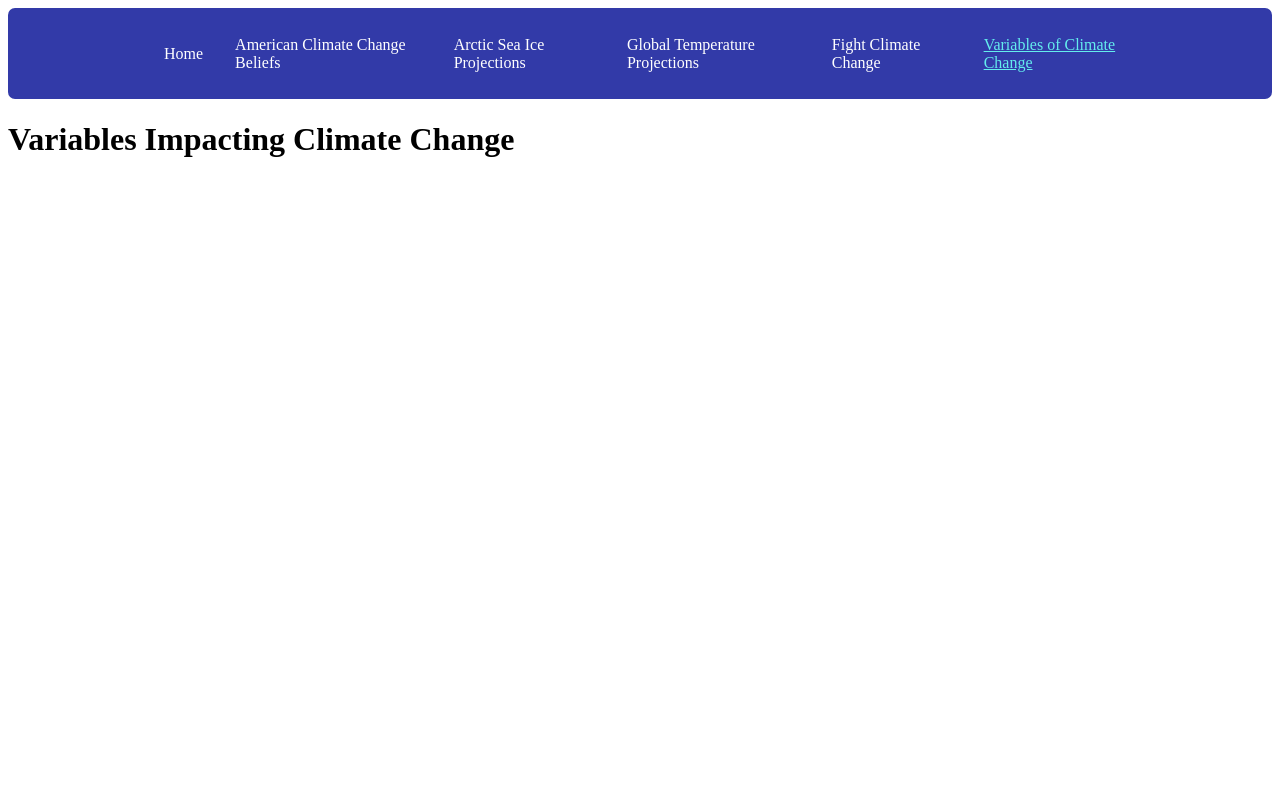
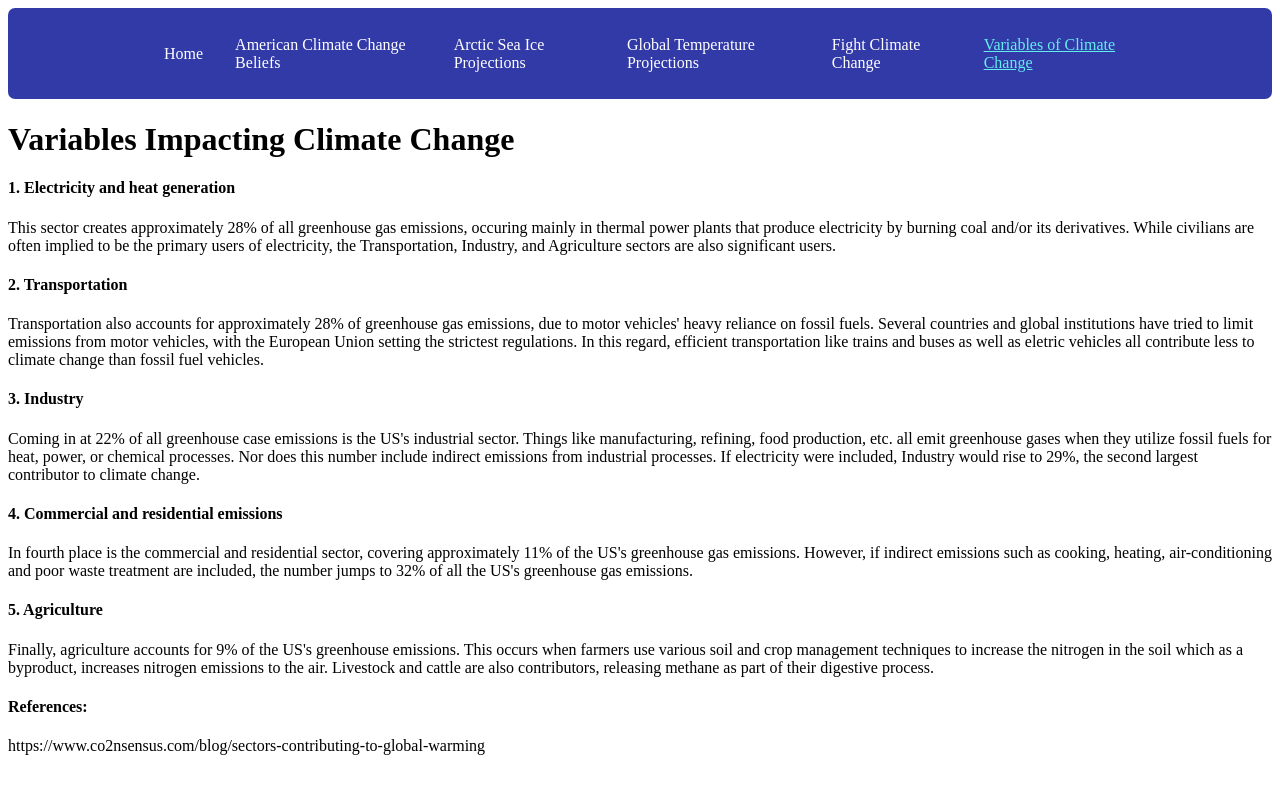
Before and after one commit to CS222-UIUC/course-project-group-21, a React (Create React App) app in the folder frontend/: page /variables_cc in a window 1280 px wide. Shown: the top 794 px of the page. Built offline with nearby package versions, Linux system fonts and the light colour scheme.

Commit message:
Updated "Variables of Climate Change"

```diff
--- a/frontend/src/pages/american_beliefs.js
+++ b/frontend/src/pages/american_beliefs.js
@@ -26,7 +26,7 @@ const Beliefs = () => {
       <div>
         <img src={survey} alt="Survey done by Pew Research Center"/>
       </div>
-      <p>Reference:</p>
+      <h4>Reference:</h4>
       <p>https://www.pewresearch.org/science/2019/11/25/u-s-public-views-on-climate-and-energy/</p>
     </div>
   );
--- a/frontend/src/pages/arctic_ice.js
+++ b/frontend/src/pages/arctic_ice.js
@@ -24,7 +24,7 @@ const Ice = () => {
       <div>
         <img src={visual} alt="Change In Arctic Sea Ice"/>
       </div>
-      <p>Reference:</p>
+      <h4>Reference:</h4>
       <p>https://www.arcus.org/sipn/sea-ice-outlook/2022/post-season</p>
     </div>
   );
--- a/frontend/src/pages/fight_cc.js
+++ b/frontend/src/pages/fight_cc.js
@@ -10,7 +10,6 @@ const Fight = () => {
         <h4>1. Pressure, pressure, pressure</h4>
         <p>
           The most important part of public change is public participation.
-          The top 5 negative contributors to climate change are Agriculture, Transportation, Construction, Manufacturing, and Husbandry.
           Join organizations like Count Us In, which aims to inspire 1 billion people to challenge their leaders to act more boldly on climate.
           Another option is to join the UN's #ActNow campaign on climate change and sustainability.
         </p>
@@ -26,10 +25,9 @@ const Fight = () => {
           As for the consumption side of things, eco-friendly products, foods, and eco-friendly investments.
         </p>
       </div>
-      <p>References:</p>
+      <h4>References:</h4>
       <p>https://www.unep.org/news-and-stories/story/10-ways-you-can-help-fight-climate-crisis</p>
       <p>https://www.greenamerica.org/your-green-life/10-ways-you-can-fight-climate-change</p>
-      <p>https://www.co2nsensus.com/blog/sectors-contributing-to-global-warming</p>
     </div>
   );
 };
--- a/frontend/src/pages/global_temperatures.js
+++ b/frontend/src/pages/global_temperatures.js
@@ -21,7 +21,7 @@ const Temperatures = () => {
         The current 2030 targets expect temperatures to rise by 2.4 degrees Celsius, while the most optimistic projections resulted in around 1.8 degrees of warming.
         Greenhouse gases must be significantly reduced in the 2020s and 2030s in order to achieve an average warming of 1.5 degrees Celsius by 2100.
       </p>
-      <p>Reference:</p>
+      <h4>Reference:</h4>
       <p>https://climateactiontracker.org/global/temperatures/#:~:text=Current%20policies%20presently%20in%20place,C%20above%20pre-industrial%20levels.</p>
     </div>
   );
--- a/frontend/src/pages/variables_cc.js
+++ b/frontend/src/pages/variables_cc.js
@@ -6,6 +6,39 @@ const Variables = () => {
       <h1>
         Variables Impacting Climate Change
       </h1>
+      <div>
+        <h4>1. Electricity and heat generation</h4>
+        <p>
+          This sector creates approximately 28% of all greenhouse gas emissions, occuring mainly in thermal power plants that produce electricity by burning coal and/or its derivatives.
+          While civilians are often implied to be the primary users of electricity, the Transportation, Industry, and Agriculture sectors are also significant users.
+        </p>
+        <h4>2. Transportation</h4>
+        <p>
+          Transportation also accounts for approximately 28% of greenhouse gas emissions, due to motor vehicles' heavy reliance on fossil fuels.
+          Several countries and global institutions have tried to limit emissions from motor vehicles, with the European Union setting the strictest regulations.
+          In this regard, efficient transportation like trains and buses as well as eletric vehicles all contribute less to climate change than fossil fuel vehicles.
+        </p>
+        <h4>3. Industry</h4>
+        <p>
+          Coming in at 22% of all greenhouse case emissions is the US's industrial sector.
+          Things like manufacturing, refining, food production, etc. all emit greenhouse gases when they utilize fossil fuels for heat, power, or chemical processes.
+          Nor does this number include indirect emissions from industrial processes.
+          If electricity were included, Industry would rise to 29%, the second largest contributor to climate change.
+        </p>
+        <h4>4. Commercial and residential emissions</h4>
+        <p>
+          In fourth place is the commercial and residential sector, covering approximately 11% of the US's greenhouse gas emissions.
+          However, if indirect emissions such as cooking, heating, air-conditioning and poor waste treatment are included, the number jumps to 32% of all the US's greenhouse gas emissions.
+        </p>
+        <h4>5. Agriculture</h4>
+        <p>
+          Finally, agriculture accounts for 9% of the US's greenhouse emissions.
+          This occurs when farmers use various soil and crop management techniques to increase the nitrogen in the soil which as a byproduct, increases nitrogen emissions to the air.
+          Livestock and cattle are also contributors, releasing methane as part of their digestive process.
+        </p>
+      </div>
+      <h4>References:</h4>
+      <p>https://www.co2nsensus.com/blog/sectors-contributing-to-global-warming</p>
     </div>
   );
 };
```
